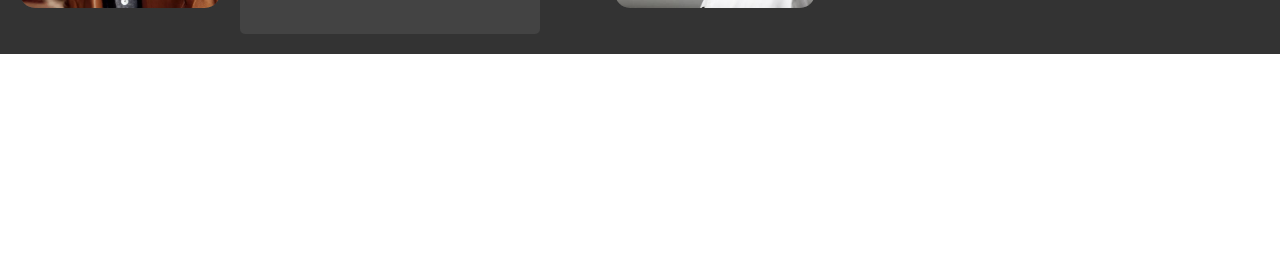
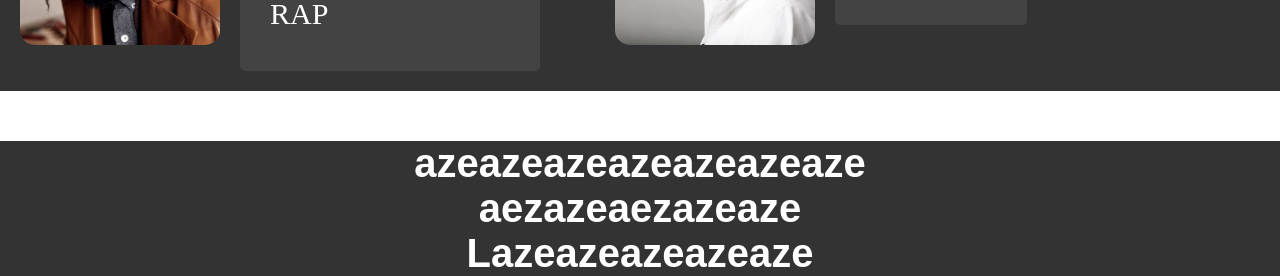
Before and after one commit to Julien-Sbth/Groupie-Tracker, a plain HTML site: page front-end/index.html in a window 1280 px wide. Shown: the part 870-1146 px from the top of the page. Before the commit the page ends 924 px from the top, so only its background shows below. Drawn offline with Linux system fonts and the light colour scheme.

Commit message:
[ADD] footer

```diff
--- a/front-end/css/style.css
+++ b/front-end/css/style.css
@@ -33,7 +33,7 @@ header {
 
 a {
     text-decoration: none;
-    color: #fff;
+    color: white;
     position: relative;
 }
 #a {
@@ -125,3 +125,11 @@ a:hover:before {
 .infos.larger ul {
     font-size: 30px;
 }
+footer {
+    background-color: #333333;
+    text-align: center;
+    font-size: 40px;
+    font-weight: bold;
+    font-family: Arial, sans-serif;
+    margin-top: 50px;
+}
--- a/front-end/index.html
+++ b/front-end/index.html
@@ -7,6 +7,7 @@
     <title>Groupie</title>
 </head>
 <body>
+<h1>The Artist API</h1>
 <header>
     <img src="img/Compston.webp" alt="" id="logo">
     <ul id="main">
@@ -99,5 +100,15 @@
         </div>
     </section>
 </div>
+<footer>
+    <ul>
+        <div id="footer">
+        <li><a href="#" id="f">azeazeazeazeazeazeaze</a></li>
+        <li><a href="#" id="f">aezazeaezazeaze</a></li>
+        <li><a href="#" id="f">Lazeazeazeazeaze</a></li>
+        </div>
+    </ul>
+</footer>
+
 </body>
 </html>
```
